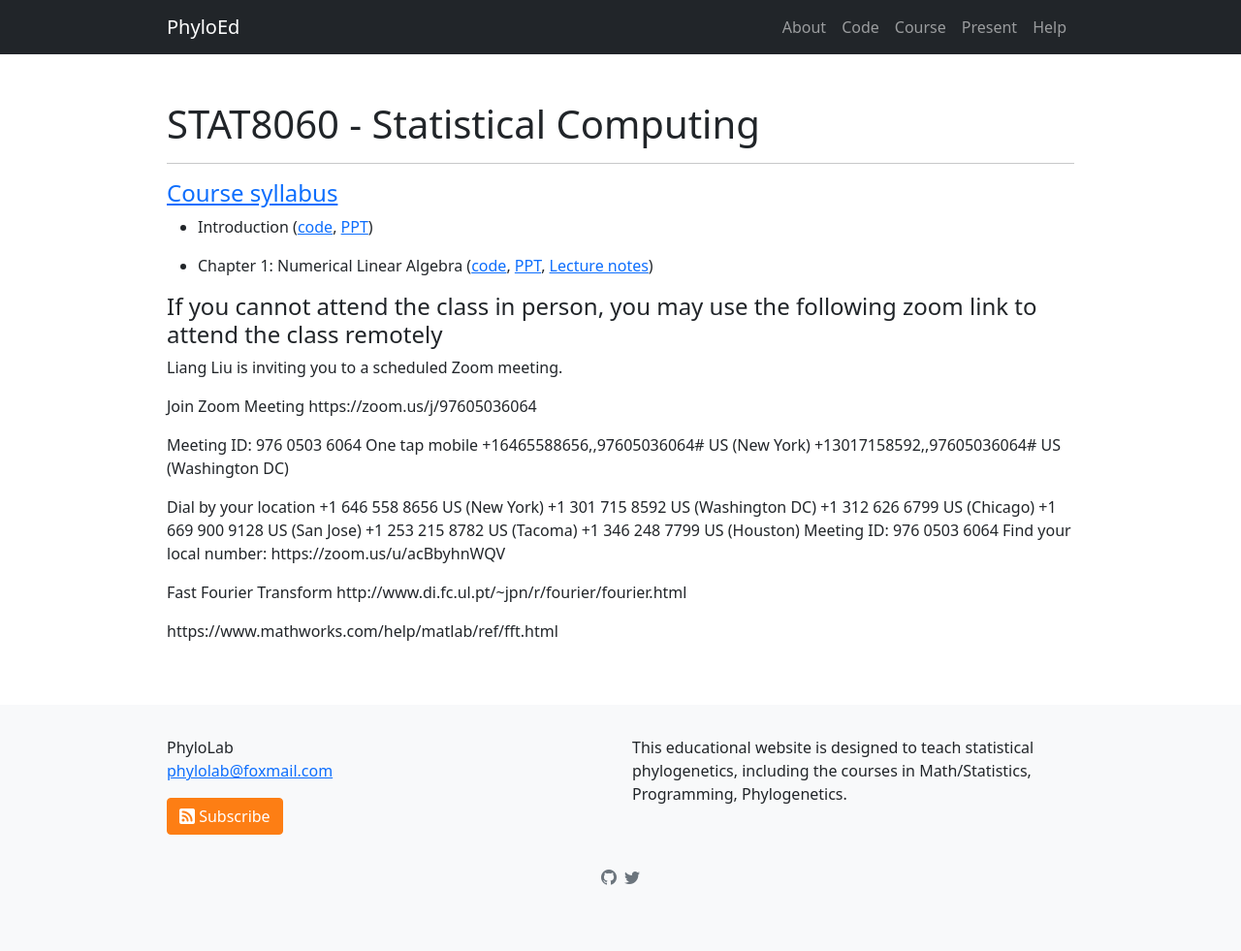
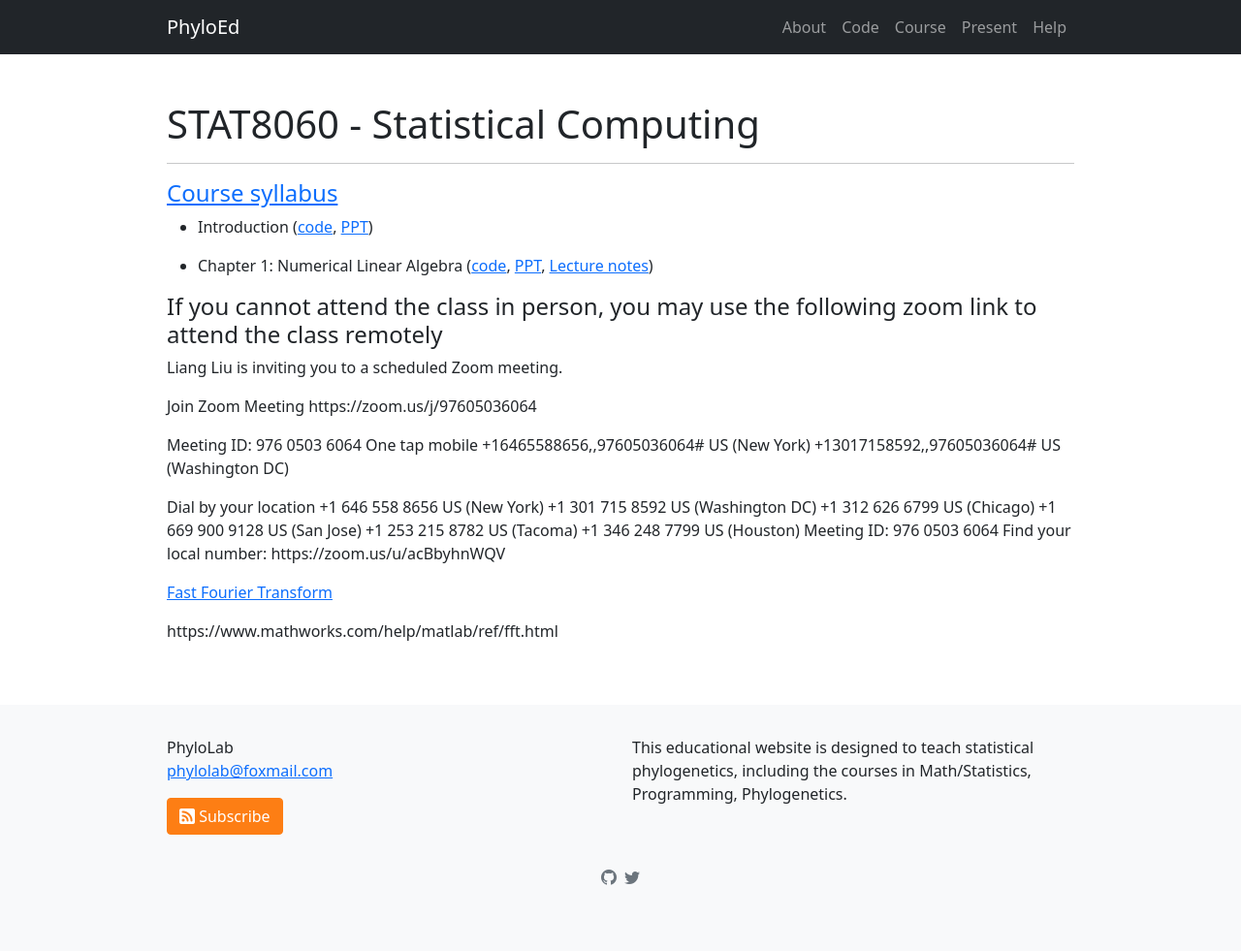
Before and after one commit to lliu1871/PhyEd, a Jekyll site: the page built from course/STAT8060/index.md, in a window 1280 px wide. Shown: the whole page at 97% size. Built offline with Jekyll 4.4.1, drawn with Linux system fonts in a browser that asks for light colours; our own code applies the rules of GitHub Pages for plain Markdown files.

Commit message:
Update index.md

```diff
--- a/course/STAT8060/index.md
+++ b/course/STAT8060/index.md
@@ -36,7 +36,6 @@ Dial by your location
 Meeting ID: 976 0503 6064
 Find your local number: https://zoom.us/u/acBbyhnWQV
 
-Fast Fourier Transform
-http://www.di.fc.ul.pt/~jpn/r/fourier/fourier.html
+[Fast Fourier Transform](http://www.di.fc.ul.pt/~jpn/r/fourier/fourier.html)
 
 https://www.mathworks.com/help/matlab/ref/fft.html
```
